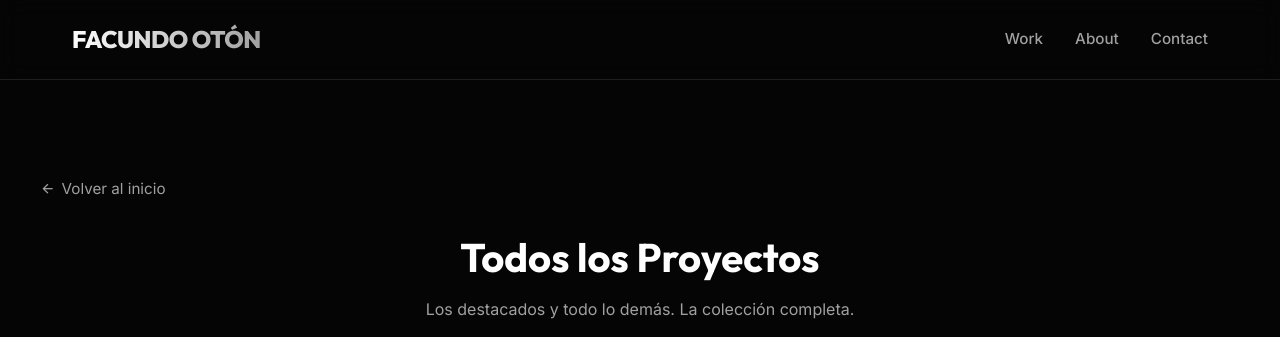
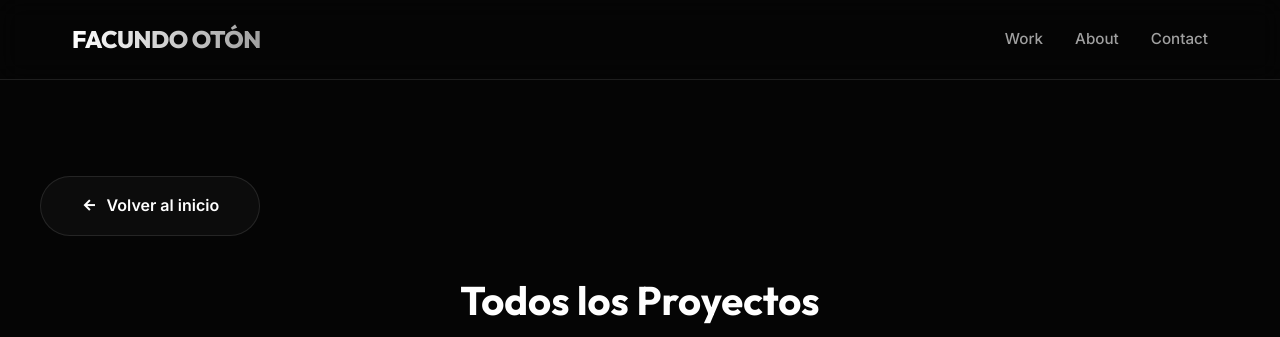
Before and after one commit to facuoton/facuoton.github.io, a plain HTML site: page proyectos.html in a window 1280 px wide. Shown: the top 337 px of the page. Drawn offline with nearby package versions, Linux system fonts and the light colour scheme.

Commit message:
Dar al botón Volver al inicio el mismo estilo pill que Ver más proyectos

```diff
--- a/proyectos.html
+++ b/proyectos.html
@@ -42,7 +42,7 @@
 
   <main class="gallery-page-main">
     <section class="container portfolio-section">
-      <a href="./#portfolio" class="back-link"><i class="ri-arrow-left-line"></i> Volver al inicio</a>
+      <a href="./#portfolio" class="btn-more btn-back"><i class="ri-arrow-left-line"></i> Volver al inicio</a>
 
       <div class="section-header">
         <h3 class="section-title">Todos los Proyectos</h3>
--- a/style.css
+++ b/style.css
@@ -538,18 +538,12 @@ p {
   min-height: 100vh;
 }
 
-.back-link {
-  display: inline-flex;
-  align-items: center;
-  gap: 0.4rem;
-  color: var(--text-muted);
-  font-size: 0.95rem;
-  margin-bottom: 2rem;
-  transition: color 0.3s ease;
+.btn-back {
+  margin-bottom: 2.5rem;
 }
 
-.back-link:hover {
-  color: var(--text-main);
+.btn-back:hover i {
+  transform: translateX(-4px);
 }
 
 /* About Section */
```
